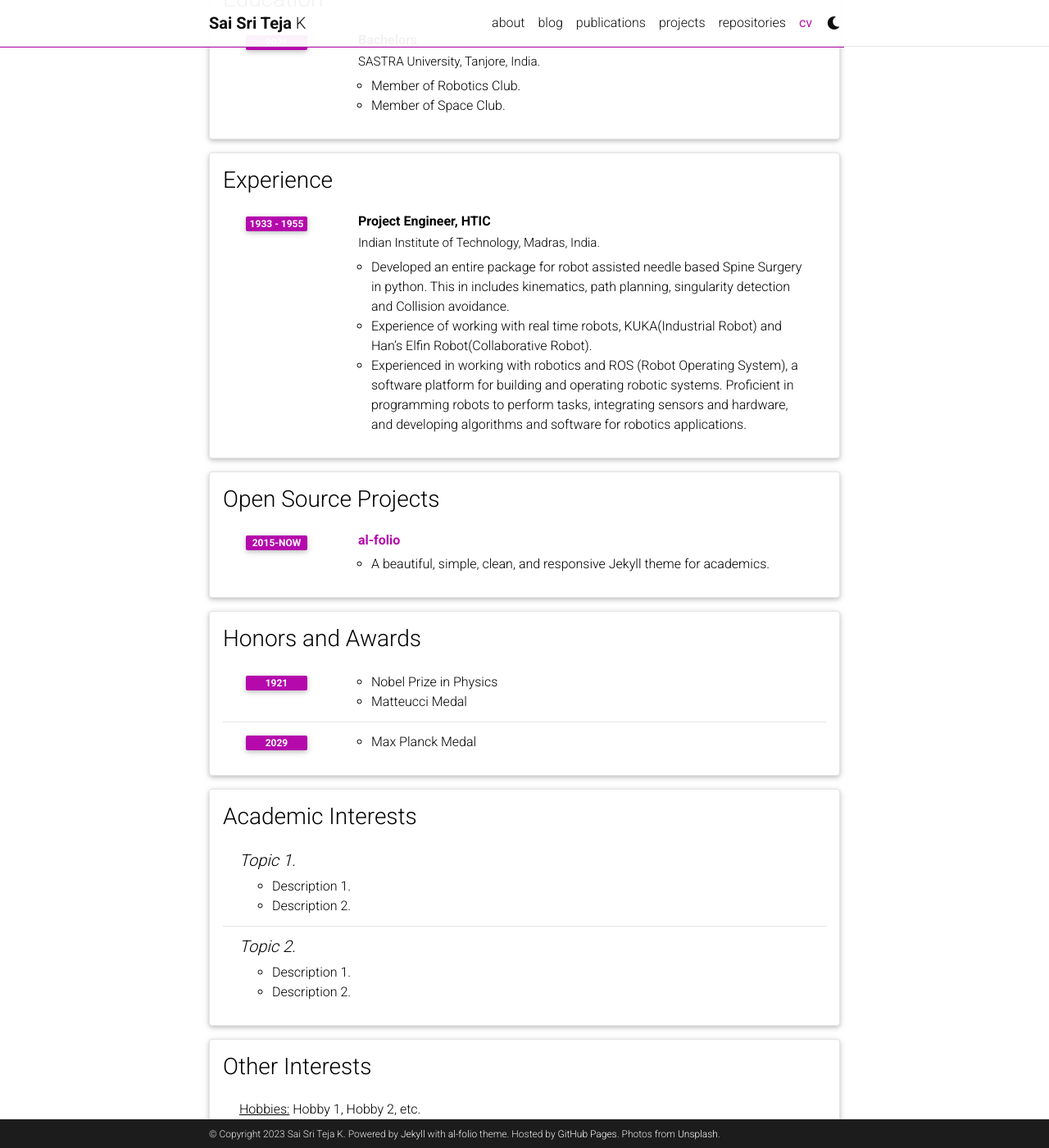
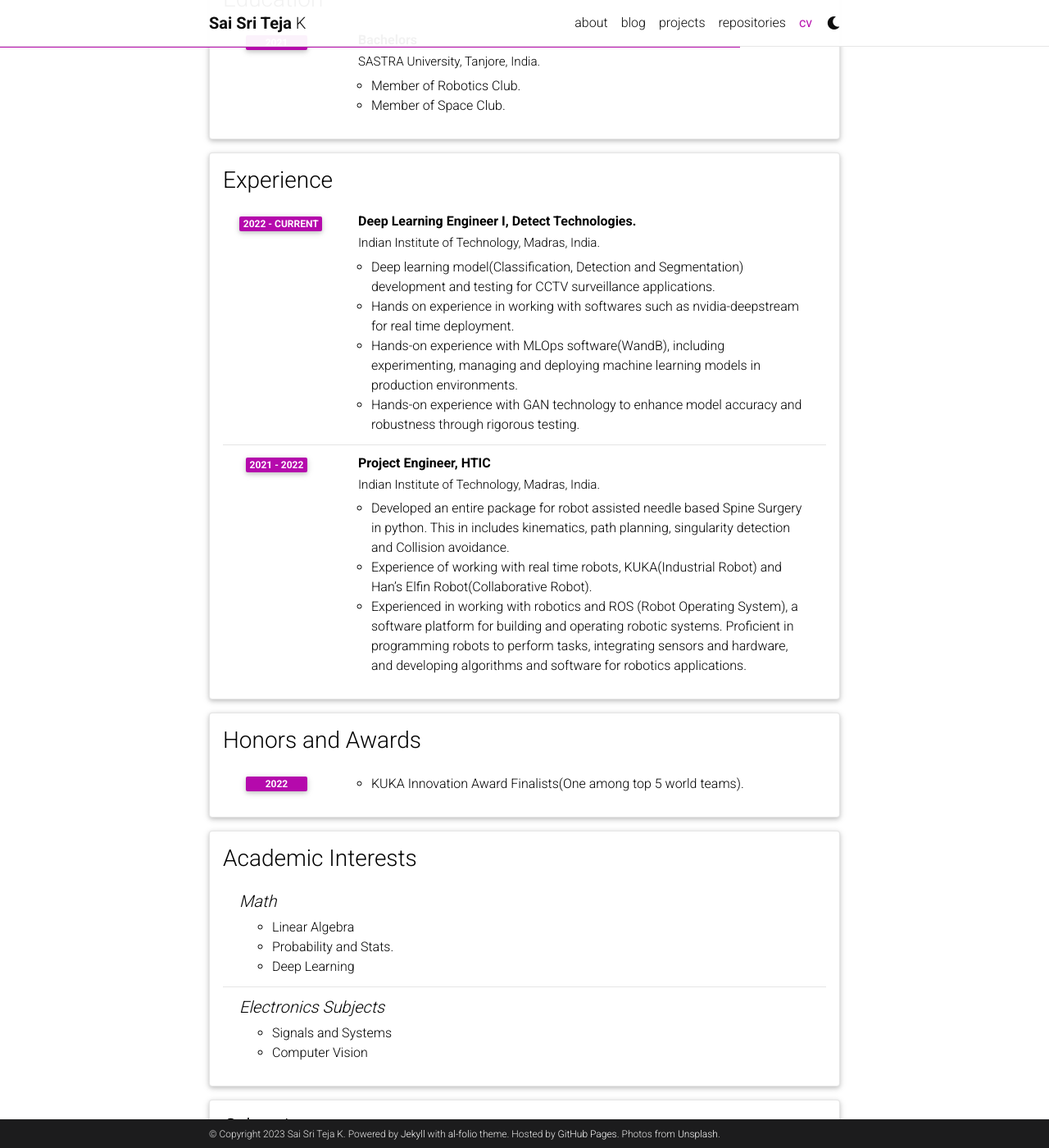
Before and after one commit to saisritejakuppa/saisritejakuppa.github.io, a Jekyll site: the page built from _pages/cv.md, in a window 1280 px wide and 1400 px high, scrolled down 428 px. Shown: the whole window at 82% size. Built offline with Jekyll 4.4.1, drawn with Linux system fonts in a browser that asks for light colours; comment, search, counter and statistics services are not loaded; a style sheet for code colours, icons or effects is not loaded; some of the changed text lies outside the part shown.

Commit message:
remove projects and updated pro

```diff
--- a/_config.yml
+++ b/_config.yml
@@ -160,18 +160,18 @@ external_sources:
 # Collections
 # -----------------------------------------------------------------------------
 
-collections:
-  news:
-    defaults:
-      layout: post
-    output: true
-    permalink: /news/:path/
-  projects:
-    output: true
-    permalink: /projects/:path/
+# collections:
+#   news:
+#     defaults:
+#       layout: post
+#     output: true
+#     permalink: /news/:path/
+#   projects:
+#     output: true
+#     permalink: /projects/:path/
 
-news_scrollable: true # adds a vertical scroll bar if there are more than 3 news items
-news_limit: 5 # leave blank to include all the news in the `_news` folder
+# news_scrollable: true # adds a vertical scroll bar if there are more than 3 news items
+# news_limit: 5 # leave blank to include all the news in the `_news` folder
 
 # -----------------------------------------------------------------------------
 # Jekyll settings
--- a/_data/cv.yml
+++ b/_data/cv.yml
@@ -22,46 +22,45 @@
 - title: Experience
   type: time_table
   contents:
+    - title: Deep Learning Engineer I, Detect Technologies.
+      institution: Indian Institute of Technology, Madras, India.
+      year: 2022 - Current
+      description:
+      - Deep learning model(Classification, Detection and Segmentation) development and testing for CCTV surveillance applications.
+      - Hands on experience in working with softwares such as nvidia-deepstream for real time deployment.
+      - Hands-on experience with MLOps software(WandB), including experimenting, managing and deploying machine learning models in production environments.
+      - Hands-on experience with GAN technology to enhance model accuracy and robustness through rigorous testing.
+
     - title: Project Engineer, HTIC
       institution: Indian Institute of Technology, Madras, India.
-      year: 1933 - 1955
+      year: 2021 - 2022
       description:
         - Developed an entire package for robot assisted needle based Spine Surgery in python. This in includes kinematics, path planning, singularity detection and Collision avoidance.
         - Experience of working with real time robots, KUKA(Industrial Robot) and Han’s Elfin Robot(Collaborative Robot).
         - Experienced in working with robotics and ROS (Robot Operating System), a software platform for building and operating robotic systems. Proficient in programming robots to perform tasks, integrating sensors and hardware, and developing algorithms and software for robotics applications.
 
-
-- title: Open Source Projects
-  type: time_table
-  contents:
-    - title: <a href="https://github.com/alshedivat/al-folio">al-folio</a>
-      year: 2015-now
-      description: A beautiful, simple, clean, and responsive Jekyll theme for academics.
-
 - title: Honors and Awards
   type: time_table
   contents:
-    - year: 1921
+    - year: 2022
       items:
-        - Nobel Prize in Physics
-        - Matteucci Medal
-    - year: 2029
-      items:
-        - Max Planck Medal
+        - KUKA Innovation Award Finalists(One among top 5 world teams).
 
 - title: Academic Interests
   type: nested_list
   contents:
-    - title: Topic 1.
+    - title: Math
       items:
-        - Description 1.
-        - Description 2.
-    - title: Topic 2.
+        - Linear Algebra
+        - Probability and Stats.
+        - Deep Learning
+    - title: Electronics Subjects
       items:
-        - Description 1.
-        - Description 2.
+        - Signals and Systems
+        - Computer Vision
+
 
 - title: Other Interests
   type: list
   contents:
-    - <u>Hobbies:</u> Hobby 1, Hobby 2, etc.
+    - <u>Hobbies:</u> Surfing, Nunchucks, Guitar.
```
Also changed, not shown: _pages/publications.md (deleted, +0 -18 lines).
